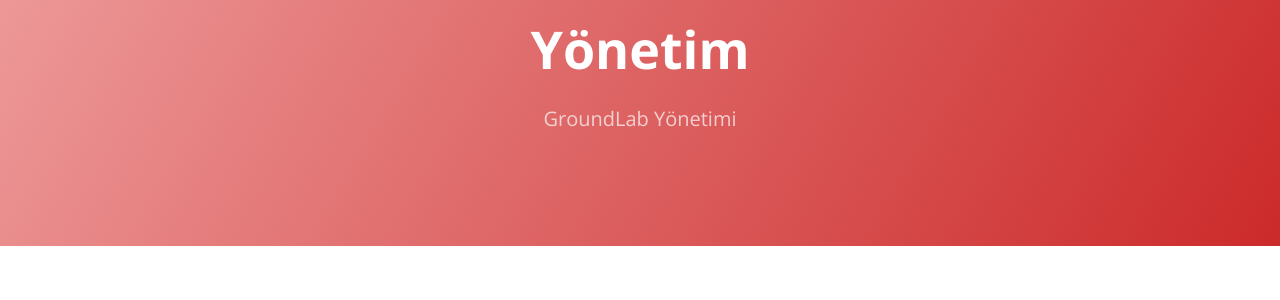
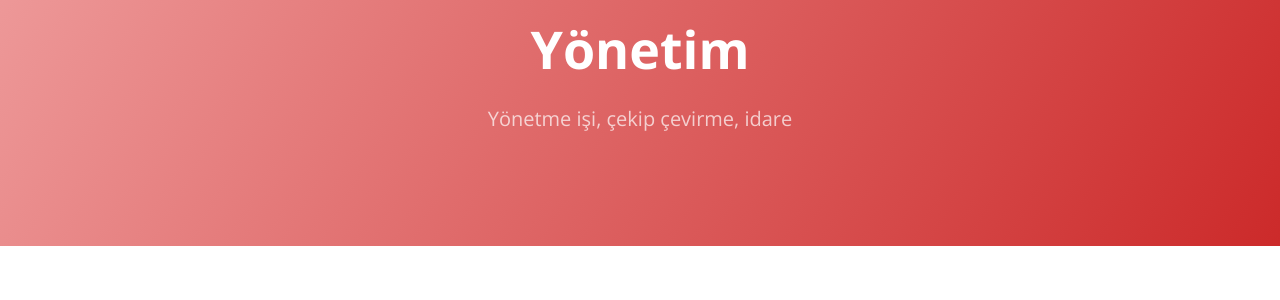
Before and after one commit to groundlabmetu/groundlabmetu.github.io, a Jekyll site: the page built from yönetim.md, in a window 1280 px wide. Shown: the part 161-461 px from the top of the page. Built offline with Jekyll 4.4.1, drawn with Linux system fonts in a browser that asks for light colours.

Commit message:
Update yönetim.md

```diff
--- a/yönetim.md
+++ b/yönetim.md
@@ -1,7 +1,7 @@
 ---
 layout: page
 title: Yönetim
-tagline: GroundLab Yönetimi
+tagline: "Yönetme işi, çekip çevirme, idare"
 permalink: /yonetim.html
 ref: yonetim
 order: 5
```
